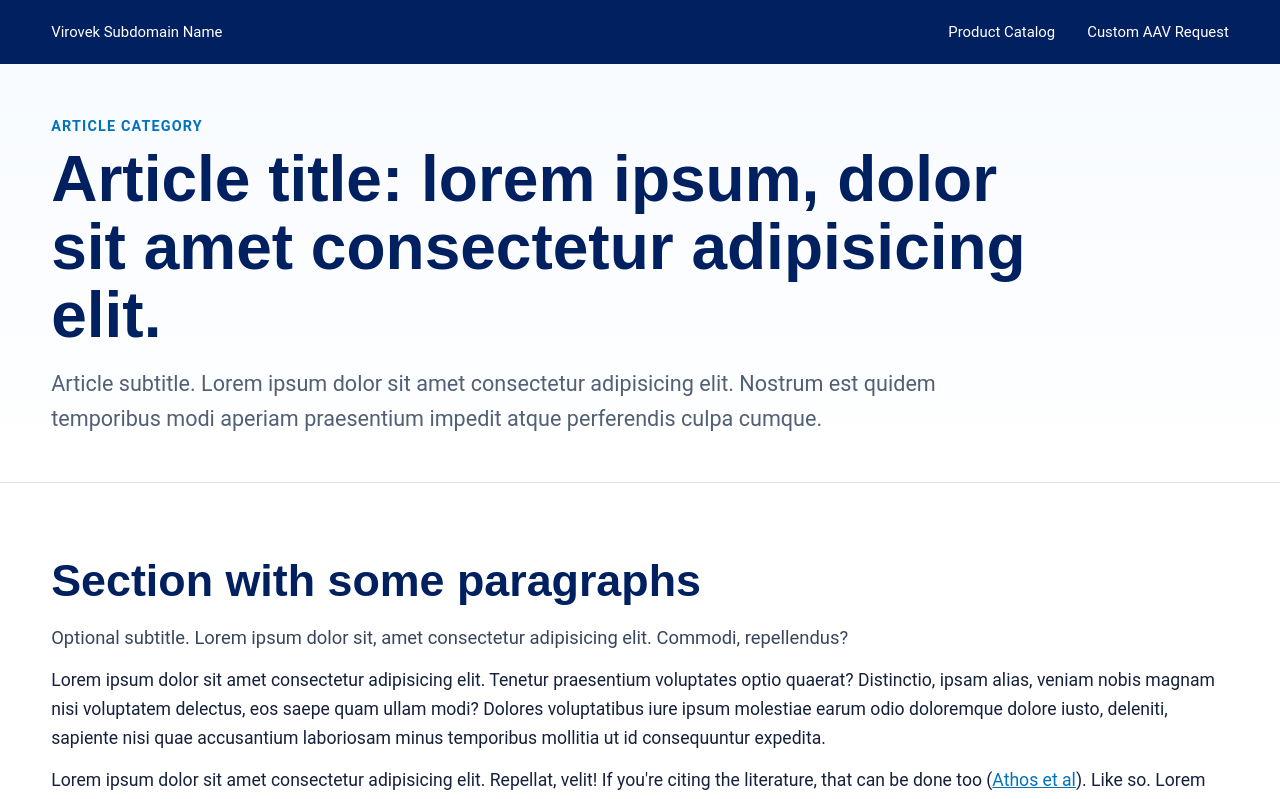
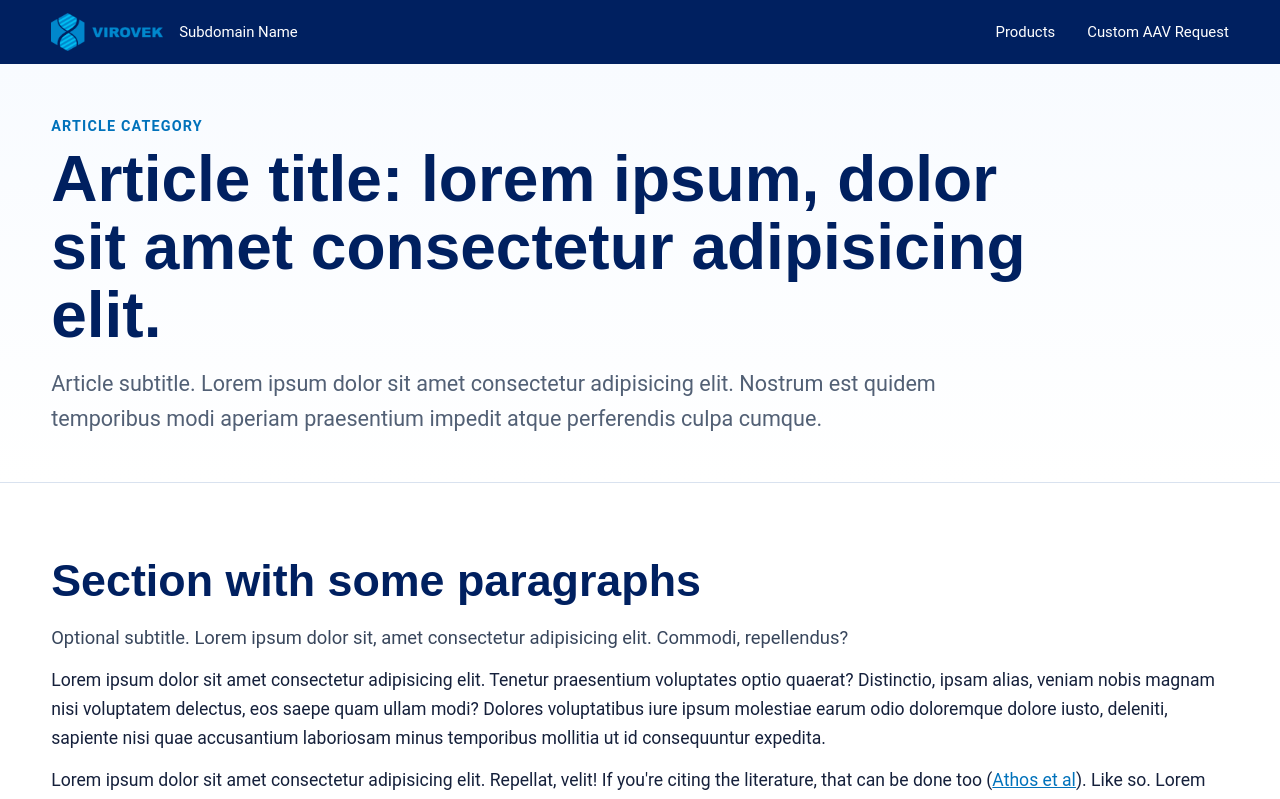
Before and after one commit to ray-vvk/lc, a React (Vite) app: page / in a window 1280 px wide. Shown: the top 799 px of the page. Built offline with nearby package versions, Linux system fonts and the light colour scheme.

Commit message:
i think i'm done!

```diff
--- a/src/components/topbar/index.tsx
+++ b/src/components/topbar/index.tsx
@@ -1,12 +1,16 @@
 import { useState } from "react"
-import MobileMenu from "./mobile-menu"
 
 export default function Topbar() {
   const [hamburgerOpen, setHamburgerOpen] = useState(false)
   return (
     <nav className="topbar">
       <div className="wrap">
-        <div>Virovek Subdomain Name</div>
+        <div className="logo-and-name">
+          <div className="virovek-logo-div">
+            <img src="images/Virovek-Logo-Web-300x103.png" className="virovek-logo" />
+          </div>
+          Subdomain Name
+        </div>
         <button className={`hamburger hamburger--slider ${hamburgerOpen ? "is-active" : ""}`} type="button" onClick={() => {
           setHamburgerOpen(!hamburgerOpen)
         }}>
@@ -15,15 +19,31 @@ export default function Topbar() {
           </span>
         </button>
 
+        {/* links when desktop */}
         <div className="links">
           <div>
-            <a href="https://store.virovek.com/" target="_blank" rel="noreferrer">Product Catalog</a>
+            <a href="https://store.virovek.com/" target="_blank" rel="noreferrer">Products</a>
           </div>
           <div>
             <a href="https://store.virovek.com/forms/custom" target="_blank" rel="noreferrer">Custom AAV Request</a>
           </div>
         </div>
-        <MobileMenu open={hamburgerOpen} />
+
+        {/* links when mobile */}
+        {
+          hamburgerOpen ?
+            <div className={`links ${hamburgerOpen ? "mobile-menu" : "mobile-menu-hidden"}`}>
+              <div className="wrap">
+                <div>
+                  <a href="https://store.virovek.com/" target="_blank" rel="noreferrer">Product Catalog</a>
+                </div>
+                <div>
+                  <a href="https://store.virovek.com/forms/custom" target="_blank" rel="noreferrer">Custom AAV Request</a>
+                </div>
+              </div>
+            </div>
+            : null
+        }
 
       </div>
     </nav>
--- a/src/components/topbar/mobile-menu.tsx
+++ /dev/null
@@ -1,16 +0,0 @@
-export default function MobileMenu({ open }: {
-  open: boolean
-}) {
-  return (
-    <div className={`links ${open ? "mobile-menu" : "mobile-menu-hidden"}`}>
-      <div className="wrap">
-        <div>
-          <a href="https://store.virovek.com/" target="_blank" rel="noreferrer">Product Catalog</a>
-        </div>
-        <div>
-          <a href="https://store.virovek.com/forms/custom" target="_blank" rel="noreferrer">Custom AAV Request</a>
-        </div>
-      </div>
-    </div>
-  )
-}
--- a/styles/style.css
+++ b/styles/style.css
@@ -53,6 +53,16 @@ a {
   padding: .65rem 0;
   font-size: .93rem;
   height: 4rem;
+
+  .logo-and-name {
+    display: flex;
+    align-items: center;
+    gap: 1rem;
+  }
+
+  .virovek-logo-div {
+    width: 7rem;
+  }
 
   .wrap {
     display: flex;
```
